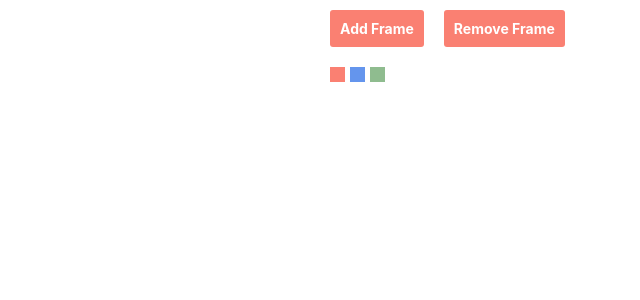
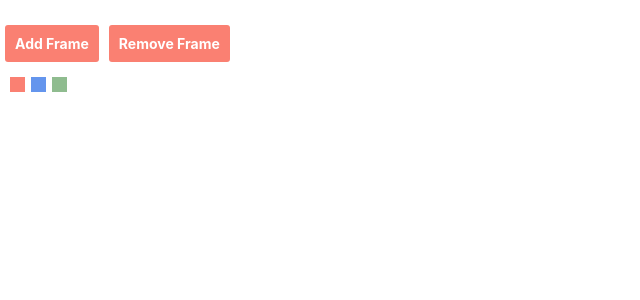
Before and after one commit to aidangannon/Aidan.FrameDancer, a React (Create React App) app: page / in a window 1280 px wide. Shown: the top 300 px of the page, without its empty margins (0-640 px from the left). Built offline with nearby package versions, Linux system fonts and the light colour scheme.

Commit message:
added styled components

```diff
--- a/package.json
+++ b/package.json
@@ -16,6 +16,7 @@
     "react-scripts": "4.0.3",
     "react-tooltip": "^4.2.21",
     "redux": "^4.1.1",
+    "styled-components": "^5.3.1",
     "typescript": "^4.1.2",
     "web-vitals": "^1.0.1"
   },
@@ -42,5 +43,8 @@
       "last 1 firefox version",
       "last 1 safari version"
     ]
+  },
+  "devDependencies": {
+    "@types/styled-components": "^5.1.15"
   }
 }
--- a/src/components/button.tsx
+++ b/src/components/button.tsx
@@ -1,26 +1,26 @@
 import React, {Fragment} from 'react';
+import styled, {css} from 'styled-components'
+
+const Button = styled.button`
+  background-color: salmon;
+  padding: 10px;
+  border: none;
+  color: white;
+  font-weight: bold;
+  text-align: center;
+  text-decoration: none;
+  display: inline-block;
+  font-size: 14px;
+  font-family: -apple-system, BlinkMacSystemFont, 'Segoe UI', 'Roboto', 'Oxygen', 'Ubuntu', 'Cantarell', 'Fira Sans', 'Droid Sans', 'Helvetica Neue', sans-serif;
+  border-radius: 3px;
+  margin: 5px;`
 
 // component that represents a button
 const GeneralButton = (props: {onClick: React.MouseEventHandler<HTMLButtonElement>, content: string}): JSX.Element =>{
     return(
-        <button
-            style={{
-                backgroundColor: "salmon",
-                padding: "10px",
-                border: "none",
-                color: "white",
-                fontWeight: "bold",
-                textAlign: "center",
-                textDecoration: "none",
-                display: "inline-block",
-                fontSize: "14px",
-                fontFamily: "-apple-system, BlinkMacSystemFont, 'Segoe UI', 'Roboto', 'Oxygen', 'Ubuntu', 'Cantarell', 'Fira Sans', 'Droid Sans', 'Helvetica Neue', sans-serif",
-                borderRadius: "3px",
-                margin: "10px"
-            }}
-            onClick={props.onClick}>
+        <Button onClick={props.onClick}>
             {props.content}
-        </button>
+        </Button>
     );
 }
 
--- a/src/components/frame.tsx
+++ b/src/components/frame.tsx
@@ -2,42 +2,24 @@ import React, {Fragment} from 'react';
 import FrameDto from "../dtos/frameDto";
 import {FrameStatusEnum} from "../enums/frameStatusEnum";
 import frameStatusToNameParser from './services/frameStatusToNameParser';
-import ComponentStylesDto from "../dtos/componentStylesDto";
-import styleBuilder from "./services/styleBuilder";
 import ReactTooltip from "react-tooltip";
 import FramesProvider from "../state/framesContext";
+import styled from "styled-components";
+import frameStatusToColorMapper from "./services/frameStatusToColorMapper";
+
+const StyledFrame = styled.div`
+  background-color: ${({frameStatus}: {frameStatus: FrameStatusEnum}) => frameStatusToColorMapper(frameStatus)};
+  margin: 10px;
+  width: 15px;
+  height: 15px;
+`;
 
 // component that represents a single frame
 const Frame = ({frame}: {frame: FrameDto}): JSX.Element =>{
-    const frameStyles: ComponentStylesDto<FrameStatusEnum> = {
-        styles:[{
-            style: {
-                    backgroundColor: "darkseagreen"
-                },
-                index: FrameStatusEnum.Complete
-            }, {
-                style: {
-                    backgroundColor: "cornflowerblue"
-                },
-                index: FrameStatusEnum.NotStarted
-            }, {
-                style: {
-                    backgroundColor: "salmon"
-                },
-                index: FrameStatusEnum.InProgress
-            }
-        ],
-        baseStyle:{
-            margin: "10px",
-            width: "15px",
-            height: "15px"
-        }
-    }
-    const style = styleBuilder(frameStyles, frame.status);
     console.log()
     return(
         <Fragment>
-            <div style={style} data-tip data-for={frame.number.toString()}/>
+            <StyledFrame frameStatus={frame.status} data-tip data-for={frame.number.toString()}/>
 
             <ReactTooltip id={frame.number.toString()} place="top" effect="solid">
                 {"frame "+frame.number}
--- a/src/components/frames.tsx
+++ b/src/components/frames.tsx
@@ -2,22 +2,31 @@ import React, {Fragment} from 'react';
 import {useFramesContext} from "../state/framesContext";
 import FrameDto from "../dtos/frameDto";
 import Frame from "./frame";
+import styled from "styled-components";
 
-const renderFrames = (frames: FrameDto[]) => frames.map((x, index) => <Frame frame={{status: x.status, number: x.number}} key={index}/>);
+const renderFrames = (frames: FrameDto[]) =>
+    frames.map(
+        (x, index) =>
+            <Frame
+                frame={{status: x.status, number: x.number}}
+                key={index}/>
+    );
+
+const StyledFrames = styled.div`
+  display: grid;
+  grid-template-columns: repeat(auto-fit, 20px);
+  grid-template-rows: repeat(auto-fit, 20px);
+  grid-gap: 1px;
+  grid-auto-rows: 20px;
+`;
 
 // component that represents a collection of frames
 const Frames = (): JSX.Element =>{
     const framesContext = useFramesContext();
     return(
-        <div style={{
-            display: "grid",
-            gridTemplateColumns: "repeat(auto-fit, 20px)",
-            gridTemplateRows: "repeat(auto-fit, 20px)",
-            gridGap: "grid-gap: 5px",
-            gridAutoRows: "20px"
-        }}>
+        <StyledFrames>
             {renderFrames(framesContext.frames)}
-        </div>
+        </StyledFrames>
     );
 };
 export default Frames;
--- /dev/null
+++ b/src/components/services/frameStatusToColorMapper.ts
@@ -0,0 +1,16 @@
+import {FrameStatusEnum} from "../../enums/frameStatusEnum";
+
+const frameStatusToColorMapper = (frameStatus: FrameStatusEnum): string =>{
+    switch (frameStatus) {
+        case FrameStatusEnum.Complete:
+            return "darkseagreen";
+        case FrameStatusEnum.InProgress:
+            return "salmon";
+        case FrameStatusEnum.NotStarted:
+            return "cornflowerblue";
+        default:
+            return "";
+    }
+}
+
+export default frameStatusToColorMapper;
--- a/src/components/services/styleBuilder.ts
+++ /dev/null
@@ -1,11 +0,0 @@
-import ComponentStylesDto from "../../dtos/componentStylesDto";
-import {CSSProperties} from "react";
-import StylesDto from "../../dtos/stylesDto";
-
-export default <T>(styles: ComponentStylesDto<T>, index: T): CSSProperties =>
-{
-    return {...(styles
-        .styles
-        .find(x => x.index === index) as StylesDto<T>)
-        .style, ...styles.baseStyle}
-};
--- a/src/dtos/stylesDto.ts
+++ /dev/null
@@ -1,6 +0,0 @@
-import {CSSProperties} from "react";
-
-export default interface StylesDto<T>{
-    index: T,
-    style: CSSProperties
-}
--- a/src/pages/renderPage.tsx
+++ b/src/pages/renderPage.tsx
@@ -1,15 +1,17 @@
 import React, {Fragment, ReactElement} from "react";
+import styled from "styled-components";
 
-const RenderPage = (props: {children: any}): JSX.Element =>{
-    // TODO: add service
+const Container = styled.div`
+  display: grid;
+  grid-template-columns: repeat(auto-fit, 8);
+  grid-gap: 20px;
+`;
+
+const RenderPage = ({children}: {children: any}): JSX.Element =>{
     return (
-        <div style={{
-            display: "grid",
-            gridTemplateColumns: "[col1-start] 25% [col1-end col2-start] 25% [col2-end]",
-            gridGap: "grid-gap: 5px",
-        }}>
-            {props.children}
-        </div>
+        <Container>
+            {children}
+        </Container>
     );
 }
 
```
Also changed, not shown: src/dtos/componentStylesDto.ts (deleted, +0 -7 lines), 1 other file (tests, documents, lock files or other folders).
